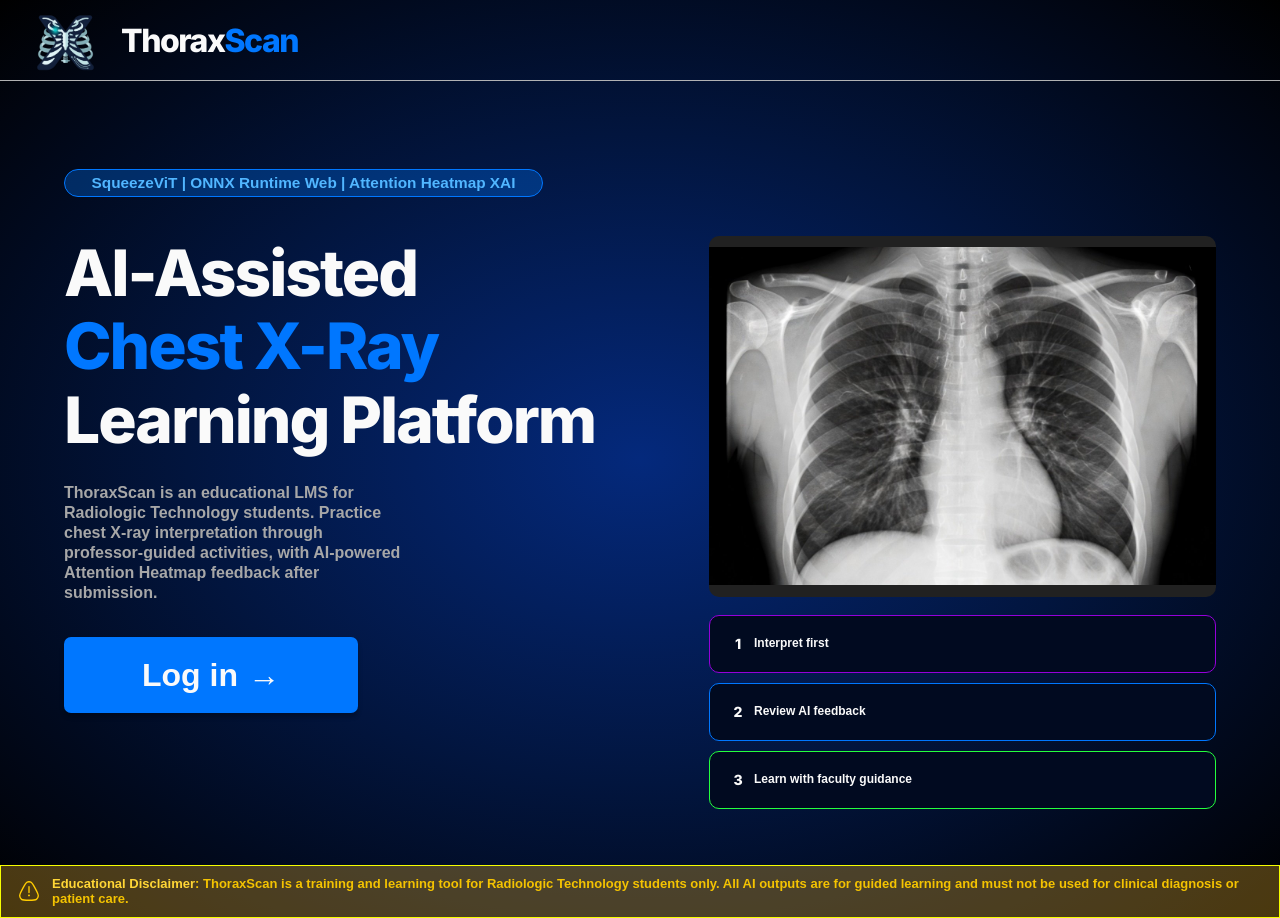
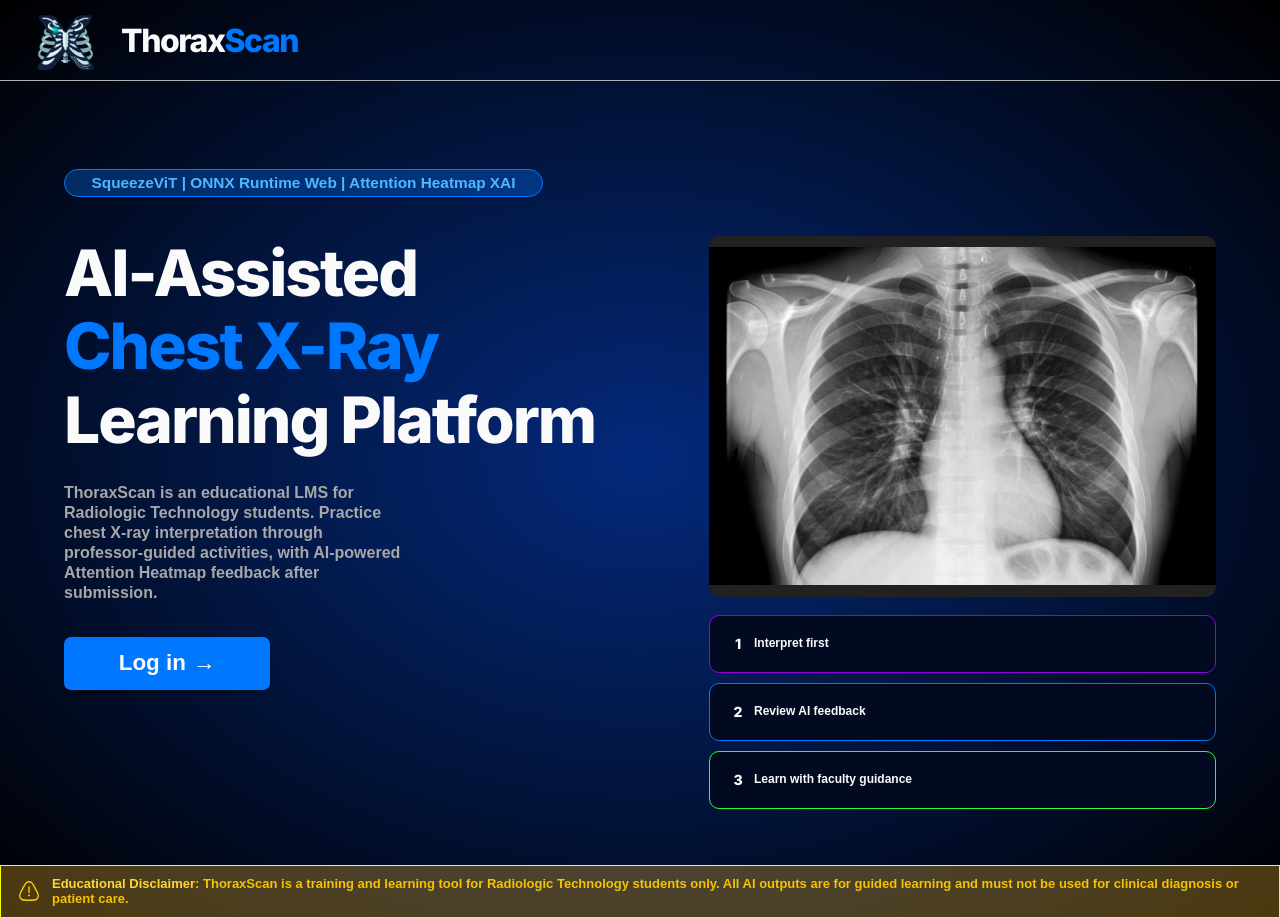
Before and after one commit to Addag/ThoraxScan, a Next.js app: page / in a window 1280 px wide. Built offline with nearby package versions, Linux system fonts and the light colour scheme; a web font is replaced by a local one.

Commit message:
reduced size of login button in landing page by 30%

```diff
--- a/src/app/globals.css
+++ b/src/app/globals.css
@@ -1215,11 +1215,11 @@ textarea:focus-visible {
 }
 
 .landing-login {
-  width: 294px;
-  height: 76px;
+  width: 206px;
+  height: 53px;
   margin: 58px 0 0 8px;
-  gap: 10px;
-  font-size: 36px;
+  gap: 7px;
+  font-size: 25.2px;
   line-height: 1;
 }
 
@@ -1863,9 +1863,9 @@ textarea:focus-visible {
   }
 
   .landing-login {
-    width: min(294px, 100%);
+    width: min(206px, 100%);
     margin: 34px 0 0;
-    font-size: 32px;
+    font-size: 22.4px;
   }
 
   .landing-xray {
@@ -2017,9 +2017,9 @@ textarea:focus-visible {
   }
 
   .landing-login {
-    width: min(294px, 100%);
+    width: min(206px, 100%);
     margin: 34px 0 0;
-    font-size: 32px;
+    font-size: 22.4px;
   }
 
   .landing-xray {
```
